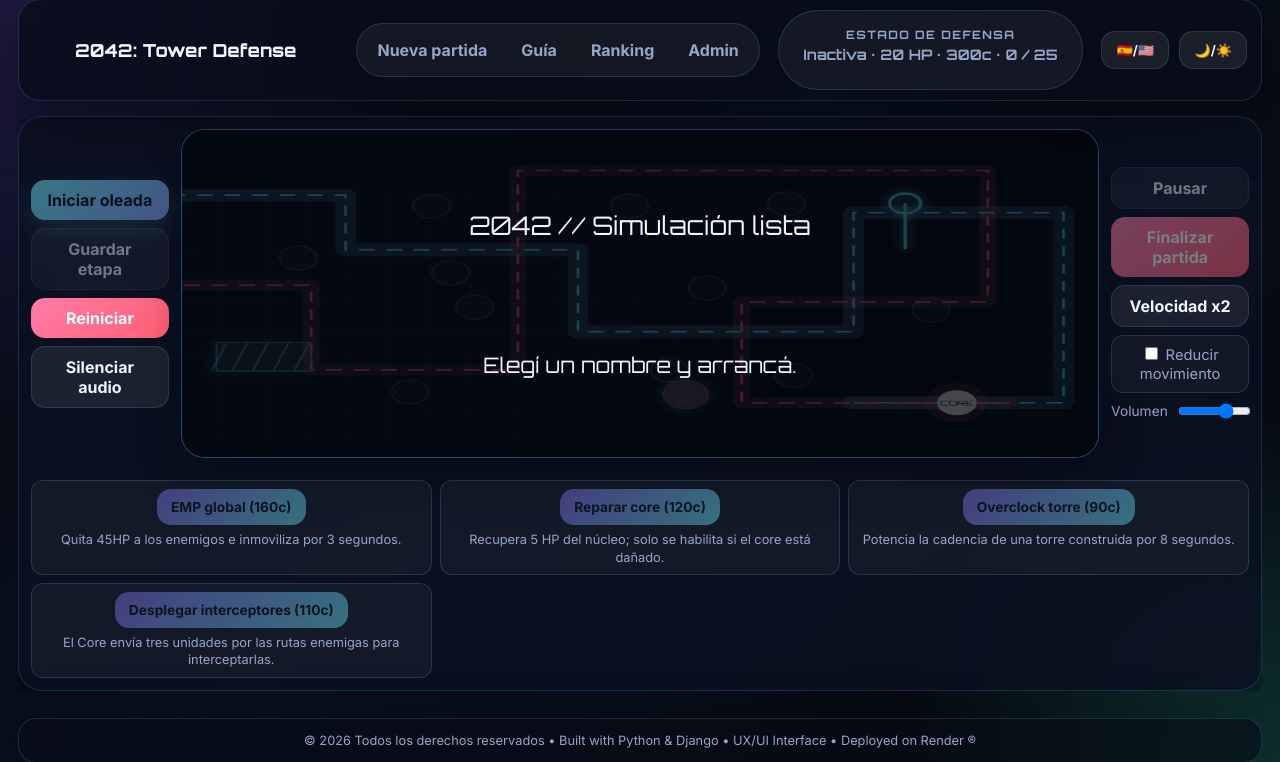
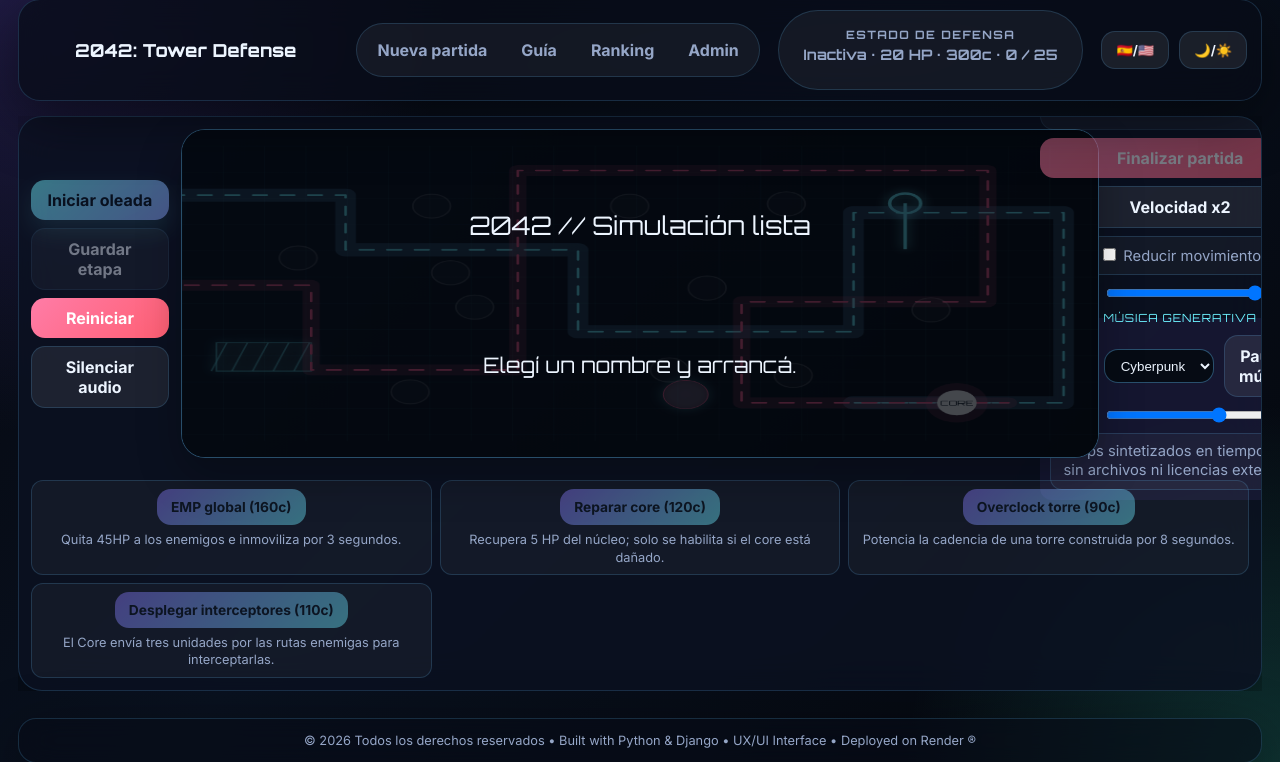
Before and after one commit to lu-developer476/2042, a Django app: page / in a window 1280 px wide. Shown: the part 19-781 px from the top of the page. Run offline with Django 5.2, Linux system fonts and the light colour scheme; data that the repository does not hold is empty.

Commit message:
Add controllable procedural music mixes (#73)

```diff
--- a/game/static/game/css/styles.css
+++ b/game/static/game/css/styles.css
@@ -1795,3 +1795,35 @@ summary,
   .guide-enemy-grid article { padding: 9px; }
   .guide-enemy-grid p { font-size: .74rem; }
 }
+
+.music-console {
+  display: grid;
+  grid-template-columns: auto minmax(110px, 1fr) auto;
+  gap: 8px 10px;
+  align-items: center;
+  width: min(100%, 620px);
+  margin: 0;
+  padding: 10px;
+  border: 1px solid color-mix(in srgb, var(--purple), var(--line) 45%);
+  border-radius: 12px;
+  background: rgba(155, 108, 255, 0.08);
+}
+
+.music-console legend {
+  padding: 0 5px;
+  color: var(--cyan);
+  font-family: 'Orbitron', sans-serif;
+  font-size: 0.7rem;
+  letter-spacing: 0.08em;
+  text-transform: uppercase;
+}
+
+.music-console > label:not(.volume-control) { color: var(--muted); font-size: 0.82rem; }
+.music-console .input { min-height: 34px; padding: 6px 8px; }
+.music-console .microcopy { grid-column: 1 / -1; margin: 0; }
+.music-console .volume-control { grid-column: 1 / -1; }
+
+@media (max-width: 600px) {
+  .music-console { grid-template-columns: 1fr; }
+  .music-console .button, .music-console .input { width: 100%; }
+}
--- a/game/static/game/js/audio.js
+++ b/game/static/game/js/audio.js
@@ -7,7 +7,13 @@ export const soundEngine = {
   masterGain: null,
   effectsGain: null,
   ambienceGain: null,
+  musicGain: null,
   ambience: null,
+  musicTimer: null,
+  musicStep: 0,
+  musicEnabled: localStorage.getItem('2042-music-muted') !== 'true',
+  musicVolume: Number(localStorage.getItem('2042-music-volume') || 55) / 100,
+  musicMix: localStorage.getItem('2042-music-mix') || 'cyberpunk',
   noiseBuffer: null,
   lastPlayed: {},
   enabled: localStorage.getItem('2042-audio-muted') !== 'true',
@@ -16,8 +22,10 @@ export const soundEngine = {
   setMuted(muted) {
     this.enabled = !muted;
     localStorage.setItem('2042-audio-muted', String(muted));
-    if (!this.enabled) this.stopAmbience();
-    else this.init();
+    if (!this.enabled) {
+      this.stopAmbience();
+      this.stopMusic();
+    } else this.init();
   },
 
   setVolume(value) {
@@ -38,6 +46,7 @@ export const soundEngine = {
       const compressor = audio.createDynamicsCompressor();
       const effects = audio.createGain();
       const ambience = audio.createGain();
+      const music = audio.createGain();
       const reverb = audio.createConvolver();
       const impulse = audio.createBuffer(2, Math.floor(audio.sampleRate * 0.42), audio.sampleRate);
 
@@ -51,6 +60,7 @@ export const soundEngine = {
       master.gain.value = this.volume;
       effects.gain.value = 0.9;
       ambience.gain.value = 0.45;
+      music.gain.value = this.musicEnabled ? this.musicVolume : 0;
       compressor.threshold.value = -18;
       compressor.knee.value = 16;
       compressor.ratio.value = 8;
@@ -58,6 +68,7 @@ export const soundEngine = {
       compressor.release.value = 0.18;
       effects.connect(compressor);
       ambience.connect(compressor);
+      music.connect(compressor);
       effects.connect(reverb);
       reverb.connect(compressor);
       compressor.connect(master);
@@ -66,10 +77,94 @@ export const soundEngine = {
       this.masterGain = master;
       this.effectsGain = effects;
       this.ambienceGain = ambience;
+      this.musicGain = music;
       this.noiseBuffer = this.createNoiseBuffer(1.2);
     }
     if (this.context.state === 'suspended') this.context.resume();
     return this.context;
+  },
+
+  setMusicEnabled(enabled) {
+    this.musicEnabled = enabled;
+    localStorage.setItem('2042-music-muted', String(!enabled));
+    if (!enabled) this.stopMusic();
+    else if (this.context) this.startMusic();
+  },
+
+  setMusicVolume(value) {
+    this.musicVolume = Math.max(0, Math.min(1, Number(value) / 100));
+    localStorage.setItem('2042-music-volume', String(Math.round(this.musicVolume * 100)));
+    if (this.musicGain && this.context) this.musicGain.gain.setTargetAtTime(this.musicEnabled ? this.musicVolume : 0, this.context.currentTime, 0.04);
+  },
+
+  setMusicMix(mix) {
+    if (!this.getMix(mix)) return;
+    this.musicMix = mix;
+    localStorage.setItem('2042-music-mix', mix);
+    if (this.musicTimer) { this.stopMusic(); this.startMusic(); }
+  },
+
+  getMix(key = this.musicMix) {
+    const mixes = {
+      house: { bpm: 124, bass: [55, 55, 65, 55, 55, 73, 65, 55], hats: [2, 6, 10, 14], lead: [440, 0, 523, 0, 494, 0, 587, 0] },
+      techno: { bpm: 136, bass: [49, 49, 49, 58, 49, 49, 65, 58], hats: [1, 3, 5, 7, 9, 11, 13, 15], lead: [0, 294, 0, 330, 0, 294, 370, 0] },
+      phunk: { bpm: 142, bass: [46, 46, 0, 55, 46, 0, 62, 55], hats: [2, 7, 10, 15], lead: [0, 277, 0, 233, 0, 277, 311, 0] },
+      cyberpunk: { bpm: 128, bass: [52, 52, 62, 52, 45, 45, 52, 62], hats: [2, 6, 10, 14], lead: [330, 0, 392, 0, 440, 0, 392, 0] },
+      dubstep: { bpm: 140, bass: [39, 0, 39, 46, 0, 39, 52, 46], hats: [2, 6, 10, 14], lead: [0, 220, 0, 196, 0, 233, 0, 196] },
+    };
+    return mixes[key];
+  },
+
+  musicTone(frequency, start, duration, { type = 'sawtooth', volume = 0.035, cutoff = 900 } = {}) {
+    const audio = this.context;
+    if (!audio || !this.musicGain) return;
+    const oscillator = audio.createOscillator();
+    const filter = audio.createBiquadFilter();
+    const gain = audio.createGain();
+    oscillator.type = type; oscillator.frequency.setValueAtTime(Math.max(1, frequency), start);
+    filter.type = 'lowpass'; filter.frequency.setValueAtTime(cutoff, start);
+    gain.gain.setValueAtTime(0.0001, start); gain.gain.exponentialRampToValueAtTime(volume, start + 0.012);
+    gain.gain.exponentialRampToValueAtTime(0.0001, start + duration);
+    oscillator.connect(filter); filter.connect(gain); gain.connect(this.musicGain);
+    oscillator.start(start); oscillator.stop(start + duration + 0.03);
+  },
+
+  musicNoise(start, duration, volume, highpass = 4000) {
+    const audio = this.context;
+    if (!audio || !this.noiseBuffer || !this.musicGain) return;
+    const source = audio.createBufferSource(); const filter = audio.createBiquadFilter(); const gain = audio.createGain();
+    source.buffer = this.noiseBuffer; filter.type = 'highpass'; filter.frequency.value = highpass;
+    gain.gain.setValueAtTime(volume, start); gain.gain.exponentialRampToValueAtTime(0.0001, start + duration);
+    source.connect(filter); filter.connect(gain); gain.connect(this.musicGain); source.start(start); source.stop(start + duration);
+  },
+
+  scheduleMusicStep() {
+    const audio = this.context; const mix = this.getMix();
+    if (!audio || !mix || !this.musicEnabled) return;
+    const step = this.musicStep % 16; const beat = 60 / mix.bpm / 4; const start = audio.currentTime + 0.015;
+    if (step % 4 === 0) this.musicTone(52, start, 0.16, { type: 'sine', volume: 0.13, cutoff: 180 });
+    if (mix.hats.includes(step)) this.musicNoise(start, 0.035, 0.018, 5200);
+    const bass = mix.bass[Math.floor(step / 2)];
+    if (bass && step % 2 === 0) this.musicTone(bass, start, beat * 1.7, { type: this.musicMix === 'dubstep' ? 'square' : 'sawtooth', volume: 0.038, cutoff: this.musicMix === 'dubstep' ? 420 : 620 });
+    const lead = mix.lead[Math.floor(step / 2)];
+    if (lead && step % 2 === 0) this.musicTone(lead, start, beat * 1.45, { type: 'triangle', volume: 0.018, cutoff: 1800 });
+    this.musicStep += 1;
+  },
+
+  startMusic() {
+    const audio = this.init();
+    if (!audio || !this.musicEnabled || this.musicTimer) return;
+    this.musicGain.gain.setTargetAtTime(this.musicVolume, audio.currentTime, 0.04);
+    this.musicStep = 0;
+    const beat = 60000 / this.getMix().bpm / 4;
+    this.scheduleMusicStep();
+    this.musicTimer = window.setInterval(() => this.scheduleMusicStep(), beat);
+  },
+
+  stopMusic() {
+    if (this.musicTimer) window.clearInterval(this.musicTimer);
+    this.musicTimer = null;
+    if (this.musicGain && this.context) this.musicGain.gain.setTargetAtTime(0.0001, this.context.currentTime, 0.035);
   },
 
   createNoiseBuffer(duration) {
--- a/game/static/game/js/game.js
+++ b/game/static/game/js/game.js
@@ -45,6 +45,9 @@ const defenseStatusPanelValue = document.getElementById('defense-status-panel-va
 const accessibleStatus = document.getElementById('accessible-status');
 const muteAudioButton = document.getElementById('mute-audio');
 const volumeControl = document.getElementById('volume-control');
+const musicMixSelect = document.getElementById('music-mix');
+const musicToggleButton = document.getElementById('music-toggle');
+const musicVolumeControl = document.getElementById('music-volume');
 const reducedMotionInput = document.getElementById('reduced-motion');
 const PROGRESS_STORAGE_KEY = '2042-stage-progress';
 const PATH_BODY_WIDTH = 24;
@@ -807,6 +810,7 @@ function resetState() {
 function startGame() {
   soundEngine.play('start');
   soundEngine.startAmbience();
+  soundEngine.startMusic();
   state.started = true;
   state.playerName = playerNameInput.value.trim() || 'Piloto Anónimo';
   state.startedAt = Date.now();
@@ -1126,6 +1130,7 @@ function resumeSavedProgress() {
   pauseButton.disabled = false;
   startButton.disabled = true;
   soundEngine.startAmbience();
+  soundEngine.startMusic();
   renderScenarioPicker();
   renderDifficultyPicker();
   updateHud();
@@ -1267,6 +1272,7 @@ function completeCampaignStage() {
 function finishGame(victory) {
   state.gameOver = true;
   soundEngine.stopAmbience();
+  soundEngine.stopMusic();
   state.waveInProgress = false;
   state.pendingSpawn = null;
   nextWaveButton.disabled = true;
@@ -1687,6 +1693,7 @@ endRunButton?.addEventListener('click', () => {
 restartButton.addEventListener('click', () => {
   soundEngine.play('ui');
   soundEngine.stopAmbience();
+  soundEngine.stopMusic();
   startButton.disabled = false;
   resetState();
 });
@@ -1722,6 +1729,13 @@ muteAudioButton?.addEventListener('click', () => {
   muteAudioButton.textContent = soundEngine.enabled ? 'Silenciar audio' : 'Activar audio';
 });
 volumeControl?.addEventListener('input', () => soundEngine.setVolume(volumeControl.value));
+musicMixSelect?.addEventListener('change', () => soundEngine.setMusicMix(musicMixSelect.value));
+musicToggleButton?.addEventListener('click', () => {
+  soundEngine.setMusicEnabled(!soundEngine.musicEnabled);
+  musicToggleButton.textContent = soundEngine.musicEnabled ? 'Pausar música' : 'Activar música';
+  musicToggleButton.setAttribute('aria-pressed', String(soundEngine.musicEnabled));
+});
+musicVolumeControl?.addEventListener('input', () => soundEngine.setMusicVolume(musicVolumeControl.value));
 reducedMotionInput?.addEventListener('change', () => {
   state.reducedMotion = reducedMotionInput.checked;
   localStorage.setItem('2042-reduced-motion', String(state.reducedMotion));
@@ -1739,6 +1753,12 @@ document.addEventListener('keydown', (event) => {
 });
 if (volumeControl) volumeControl.value = Math.round(soundEngine.volume * 100);
 if (muteAudioButton) muteAudioButton.textContent = soundEngine.enabled ? 'Silenciar audio' : 'Activar audio';
+if (musicMixSelect) musicMixSelect.value = soundEngine.musicMix;
+if (musicVolumeControl) musicVolumeControl.value = Math.round(soundEngine.musicVolume * 100);
+if (musicToggleButton) {
+  musicToggleButton.textContent = soundEngine.musicEnabled ? 'Pausar música' : 'Activar música';
+  musicToggleButton.setAttribute('aria-pressed', String(soundEngine.musicEnabled));
+}
 if (reducedMotionInput) reducedMotionInput.checked = state.reducedMotion;
 updateProgressButtons();
 if (document.documentElement) document.documentElement.dataset.reducedMotion = String(state.reducedMotion);
--- a/game/templates/game/home.html
+++ b/game/templates/game/home.html
@@ -93,6 +93,16 @@
         <button id="speed-toggle" class="button ghost" data-i18n="speedToggle">Velocidad x2</button>
         <label class="microcopy"><input id="reduced-motion" type="checkbox" /> Reducir movimiento</label>
         <label class="volume-control">Volumen <input id="volume-control" type="range" min="0" max="100" step="5" value="70" /></label>
+        <fieldset class="music-console">
+          <legend>Música generativa</legend>
+          <label for="music-mix">Mezcla</label>
+          <select id="music-mix" class="input" aria-label="Elegir mezcla musical">
+            <option value="house">House</option><option value="techno">Techno</option><option value="phunk">Phunk</option><option value="cyberpunk" selected>Cyberpunk</option><option value="dubstep">Dubstep</option>
+          </select>
+          <button id="music-toggle" class="button ghost" type="button" aria-pressed="true">Pausar música</button>
+          <label class="volume-control" for="music-volume">Música <input id="music-volume" type="range" min="0" max="100" step="5" value="55" /></label>
+          <p class="microcopy">Loops sintetizados en tiempo real: sin archivos ni licencias externas.</p>
+        </fieldset>
       </div>
     </section>
 
```
